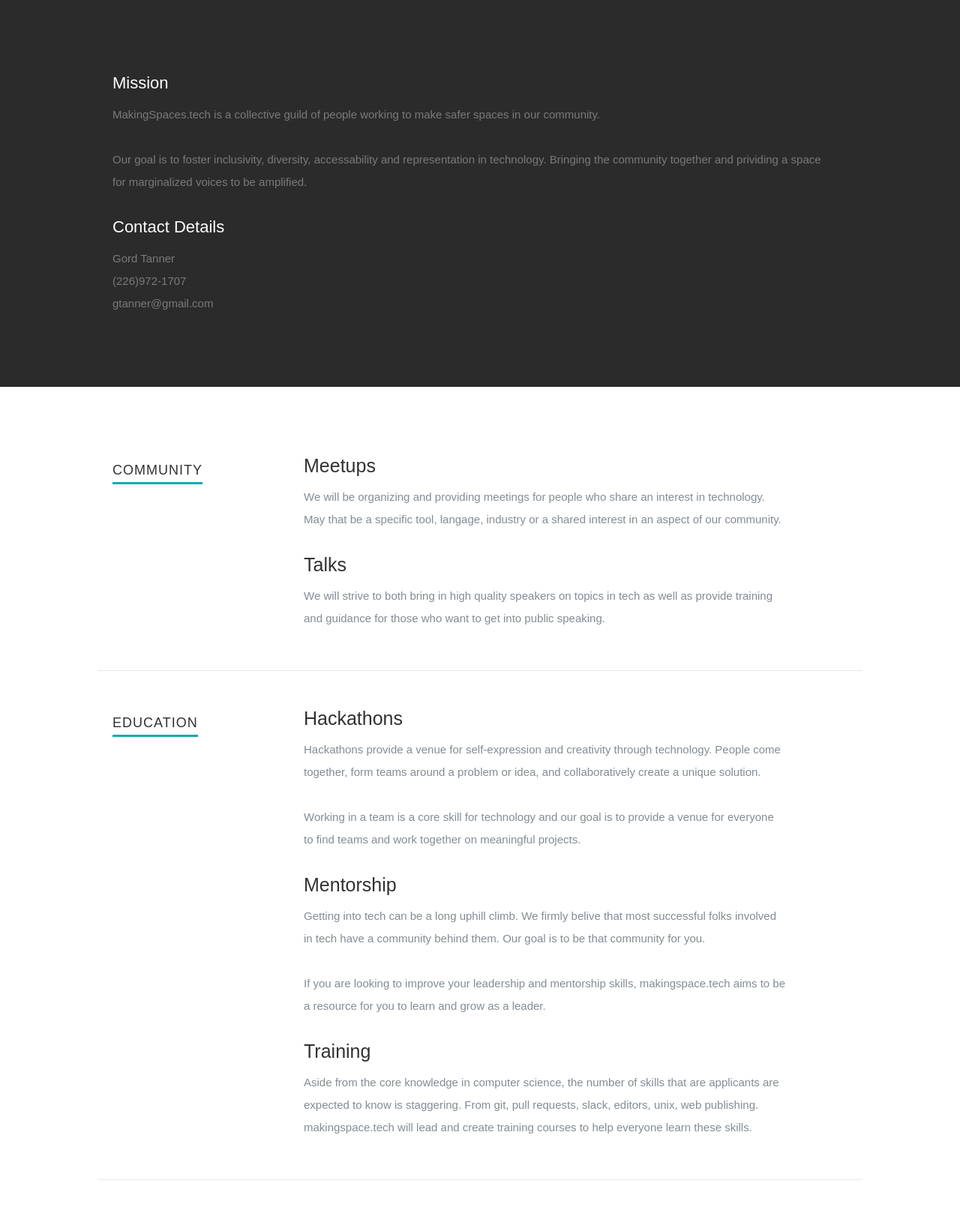
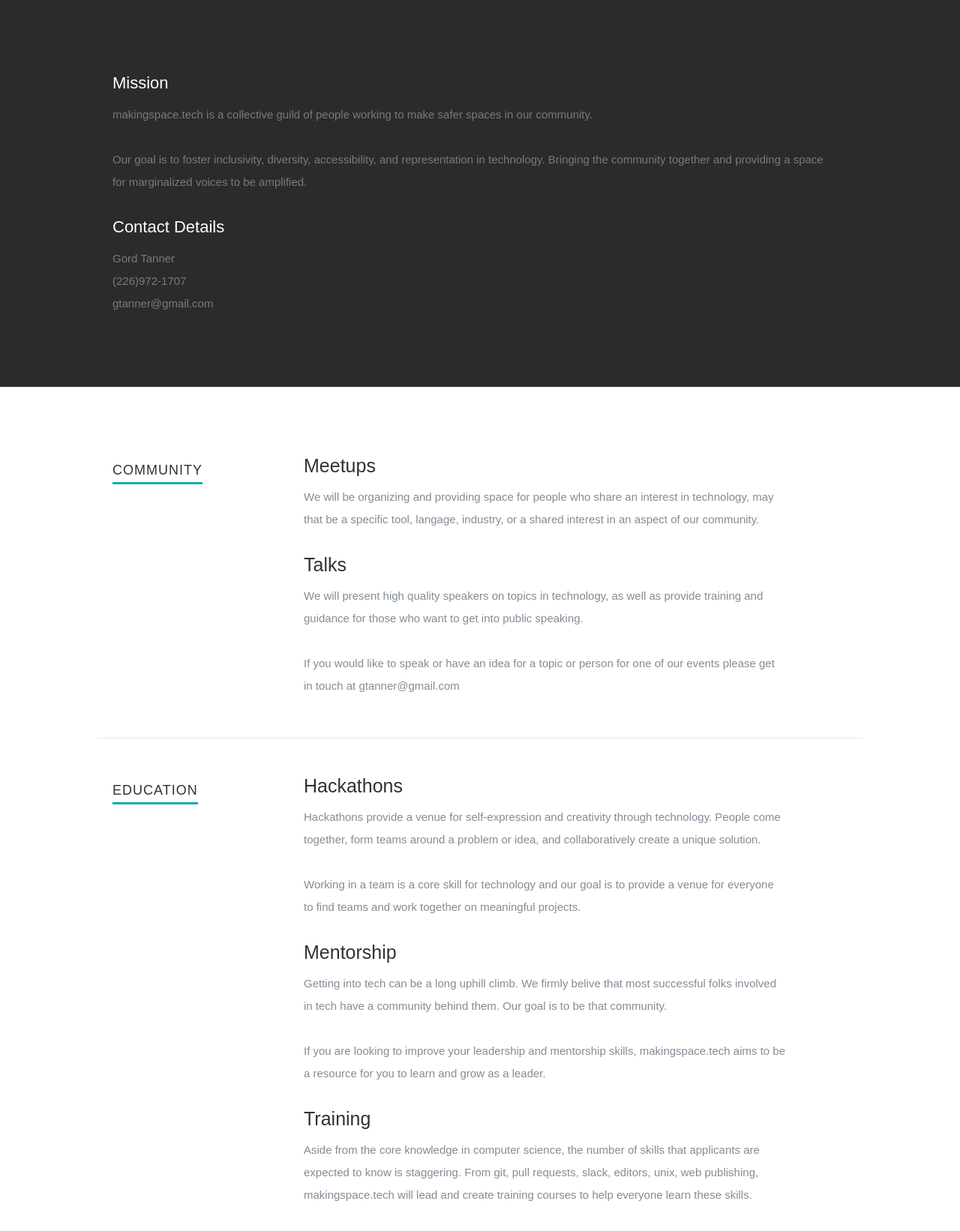
Before and after one commit to makingspaceintech/makingspaceintech.github.io, a Gatsby site: page / in a window 1280 px wide. Shown: the part 800-2442 px from the top of the page at 75% size. Built offline with nearby package versions, Linux system fonts and the light colour scheme; Gatsby itself is replaced by a stand-in of ours; a web font is replaced by a local one.

Commit message:
spelling and copy fixes

```diff
--- a/package.json
+++ b/package.json
@@ -1,5 +1,5 @@
 {
-  "name": "makingSpace.tech",
+  "name": "makingspace.tech",
   "description": "makingspace.tech website",
   "version": "1.0.0",
   "author": "Gord Tanner <gtanner@gmail.com>",
--- a/src/components/About.js
+++ b/src/components/About.js
@@ -9,11 +9,11 @@
       <div className="twenty columns main-col">
         <h2>Mission</h2>
         <p>
-        MakingSpaces.tech is a collective guild of people working to make safer spaces in our community.
+        makingspace.tech is a collective guild of people working to make safer spaces in our community.
         </p>
         <p>
-        Our goal is to foster inclusivity, diversity, accessability and representation in technology.  Bringing the community together and
-        prividing a space for marginalized voices to be amplified.
+        Our goal is to foster inclusivity, diversity, accessibility, and representation in technology.  Bringing the community together and
+        providing a space for marginalized voices to be amplified.
         </p>
         <div className="row">
           <div className="columns contact-details">
--- a/src/components/Banner.js
+++ b/src/components/Banner.js
@@ -5,7 +5,7 @@
   <div className="row banner">
     <div className="banner-text">
       <h1 className="responsive-headline">Let's create safer, intersectional spaces for Waterloo Region Tech.</h1>
-      <h1 className="responsive-headline">Together</h1>
+      <h1 className="responsive-headline">Together.</h1>
     </div>
   </div>
 );
--- a/src/components/Community.js
+++ b/src/components/Community.js
@@ -14,8 +14,8 @@
           <h3>Meetups</h3>
 
           <p>
-          We will be organizing and providing meetings for people who share an interest
-          in technology.  May that be a specific tool, langage, industry or a shared interest
+          We will be organizing and providing space for people who share an interest
+          in technology, may that be a specific tool, langage, industry, or a shared interest
           in an aspect of our community.
           </p>
         </div>
@@ -26,8 +26,12 @@
           <h3>Talks</h3>
 
           <p>
-          We will strive to both bring in high quality speakers on topics in tech as well as provide training
+          We will present high quality speakers on topics in technology, as well as provide training
           and guidance for those who want to get into public speaking.
+          </p>
+
+          <p>
+          If you would like to speak or have an idea for a topic or person for one of our events please get in touch at gtanner@gmail.com
           </p>
         </div>
       </div>
--- a/src/components/Education.js
+++ b/src/components/Education.js
@@ -29,7 +29,7 @@
 
           <p>
           Getting into tech can be a long uphill climb.  We firmly belive that most successful folks involved
-          in tech have a community behind them.  Our goal is to be that community for you.
+          in tech have a community behind them.  Our goal is to be that community.
           </p>
 
           <p>
@@ -44,8 +44,8 @@
           <h3>Training</h3>
 
           <p>
-          Aside from the core knowledge in computer science, the number of skills that are applicants are expected to know
-          is staggering.  From git, pull requests, slack, editors, unix, web publishing.  makingspace.tech will lead and create
+          Aside from the core knowledge in computer science, the number of skills that applicants are expected to know
+          is staggering.  From git, pull requests, slack, editors, unix, web publishing, makingspace.tech will lead and create
           training courses to help everyone learn these skills.
           </p>
         </div>
--- a/src/components/Events.js
+++ b/src/components/Events.js
@@ -17,7 +17,7 @@
         >
           <div className="columns events-item">
             <div className="item-wrap">
-              <a href="#modal-01" title="">
+              <a href="https://ti.to/makingspaceintech/lgbtq-in-technology-meetup-v0-0-1" title="">
                 <img alt="" src={LGBTQ} width="100%" height="100%" />
                 <div className="overlay">
                   <div className="events-item-meta">
@@ -39,7 +39,7 @@
                 <div className="overlay">
                   <div className="events-item-meta">
                     <h5>CorridorJS</h5>
-                    <p>Web Development lightning talks.</p>
+                    <p>Web development lightning talks.</p>
                   </div>
                 </div>
                 <div className="link-icon">
```
